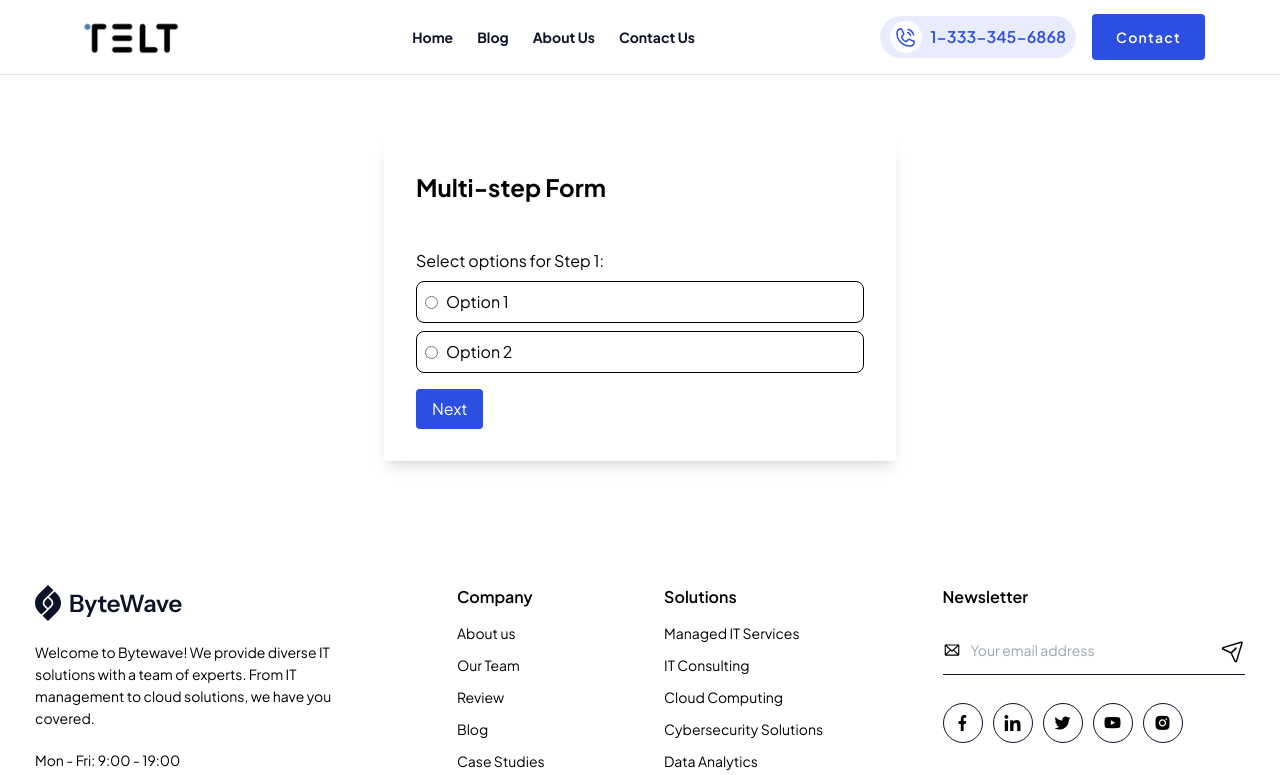
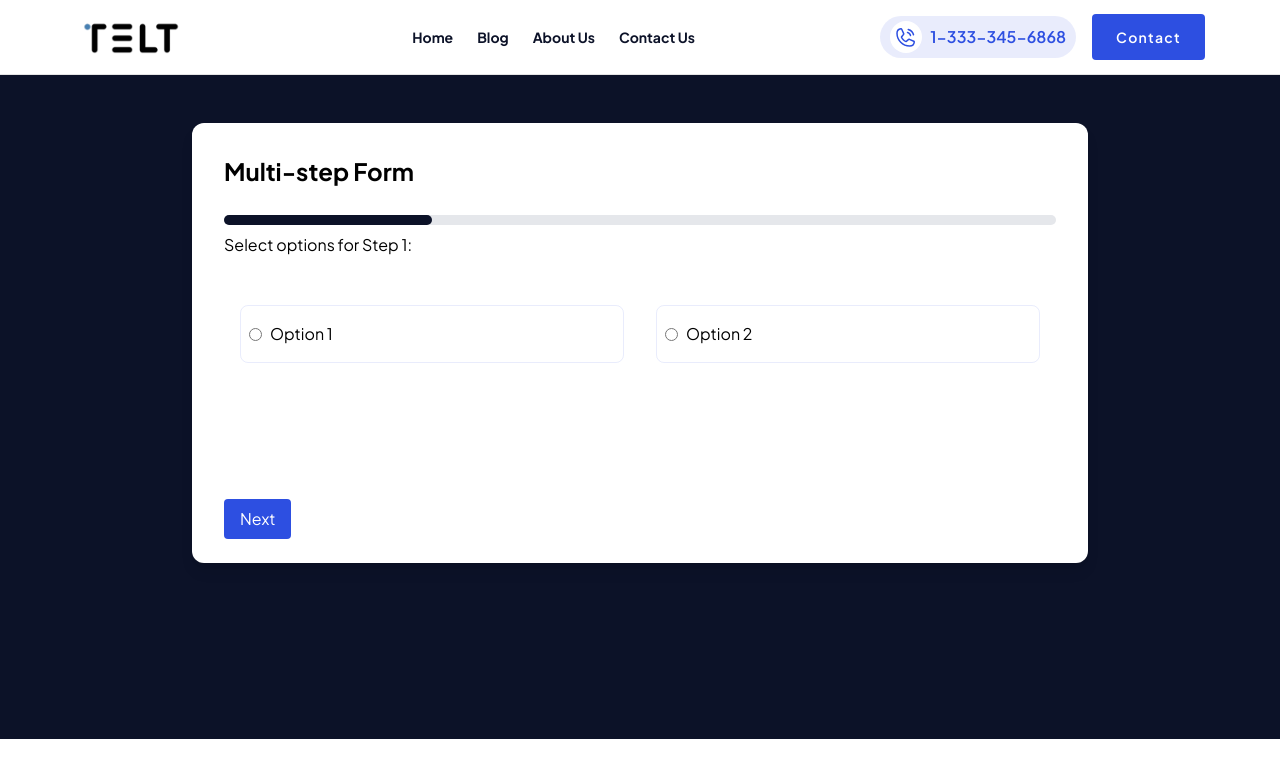
Before and after one commit to nasimmdemon/new_telt, a Next.js app: page /contact in a window 1280 px wide. Shown: the top 775 px of the page. Built offline with nearby package versions, Linux system fonts and the light colour scheme; what react-select-country-list would draw is missing.

Commit message:
Multistep form modified

```diff
--- a/src/app/contact/multiStepForm.js
+++ b/src/app/contact/multiStepForm.js
@@ -88,12 +88,13 @@ const MultiStepForm = () => {
             <label className="block mb-2 text-blue-500">
               Select options for Step 1:
             </label>
-            <div className="mb-4">
+
+            <div className="mb-4 flex mt-12">
               <div
-                className={`flex items-center mb-2 p-2 border rounded-lg cursor-pointer ${
+                className={`flex w-full mx-4 items-center mb-2 p-2 py-4 border rounded-lg cursor-pointer ${
                   formData.step1 === "Option 1"
-                    ? "bg-blue-100 border-blue-500"
-                    : "border-gray-300"
+                    ? "bg-barActive border-black text-black"
+                    : "border-grey"
                 }`}
                 onClick={() => setFormData({ ...formData, step1: "Option 1" })}
               >
@@ -107,10 +108,10 @@ const MultiStepForm = () => {
                 Option 1
               </div>
               <div
-                className={`flex items-center mb-2 p-2 border rounded-lg cursor-pointer ${
+                className={`flex w-full mx-4 items-center mb-2 p-2 py-4 border rounded-lg cursor-pointer ${
                   formData.step1 === "Option 2"
-                    ? "bg-blue-100 border-blue-500"
-                    : "border-gray-300"
+                    ? "bg-barActive border-black text-black"
+                    : "border-grey"
                 }`}
                 onClick={() => setFormData({ ...formData, step1: "Option 2" })}
               >
@@ -250,14 +251,14 @@ const MultiStepForm = () => {
   };
 
   return (
-    <div className="py-16 flex items-center justify-center bg-gray-100">
-      <div className="w-full max-w-lg bg-white p-8 rounded shadow-lg">
+    <div className="pb-44 pt-12 flex items-center justify-center bg-black ">
+      <div className="w-[70%] pb-6 bg-white p-8 rounded-xl shadow-lg">
         <h2 className="text-2xl font-bold mb-6">Multi-step Form</h2>
         <div className="relative pt-1">
           <div className="flex mb-2 items-center justify-between">
-            <div className="w-full bg-gray-200 rounded-full h-2.5 dark:bg-gray-700">
+            <div className="w-full bg-gray-200 rounded-full h-2.5 dark:bg-barColor">
               <div
-                className="bg-blue-600 h-2.5 rounded-full"
+                className="bg-black h-2.5 rounded-full"
                 style={{ width: `${(currentStep / steps.length) * 100}%` }}
               ></div>
             </div>
@@ -266,7 +267,7 @@ const MultiStepForm = () => {
         <form onSubmit={handleSubmit}>
           {renderStepContent()}
 
-          <div className="flex justify-between mt-4">
+          <div className="flex justify-between mt-32">
             {currentStep > 1 && (
               <button
                 type="button"
--- a/src/components/Header/Elements/Navigator.js
+++ b/src/components/Header/Elements/Navigator.js
@@ -15,7 +15,7 @@ export default function Navigator({ disableSubmenu, className }) {
           className={`relative ${pathname === item.to ? "active" : ""}`}
           key={index}
         >
-          <Link href={process.env.PUBLIC_URL + item.to}>
+          <Link href={item.to}>
             <span>{item.title}</span>
           </Link>
         </li>
--- a/tailwind.config.js
+++ b/tailwind.config.js
@@ -1,4 +1,6 @@
 /** @type {import('tailwindcss').Config} */
+const defaultTheme = require("tailwindcss/defaultTheme");
+
 module.exports = {
   content: [
     "./app/**/*.{js,ts,jsx,tsx,mdx}",
@@ -9,29 +11,31 @@ module.exports = {
     "./src/**/*.{js,ts,jsx,tsx,mdx}",
   ],
   theme: {
-    extend: {},
+    extend: {
+      colors: {
+        black: "#0C1228",
+        surface1: "#646570",
+        surface2: "#ABB0B4",
+        surface: "#EFF0F3",
+        outline: "#E4E4E4",
+        blue: "#2D4FE1",
+        yellow: "#F4D118",
+        pink: "#E13789",
+        green: "#63E483",
+        purple: "#5B45F3",
+        grey: "rgba(39, 75, 227, 0.10)",
+        line: "rgba(229, 229, 229, 0.10)",
+        themeColor: "#4682B4",
+        barColor: "#e3e3e3",
+        barActive: "#f7f7f7",
+      },
+    },
     container: {
       padding: {
-        DEFAULT: '16px',
-        xl: '35px',
+        DEFAULT: "16px",
+        xl: "35px",
       },
-    },
-    colors: {
-      transparent: 'transparent',
-      'black': '#0C1228',
-      'surface1': '#646570',
-      'surface2': '#ABB0B4',
-      'white': '#ffffff',
-      'surface': '#EFF0F3',
-      'outline': '#E4E4E4',
-      'blue': '#2D4FE1',
-      'yellow': '#F4D118',
-      'pink': '#E13789',
-      'green': '#63E483',
-      'purple': '#5B45F3',
-      'grey': 'rgba(39, 75, 227, 0.10)',
-      'line': 'rgba(229, 229, 229, 0.10)',
     },
   },
   plugins: [],
-}
+};
```
